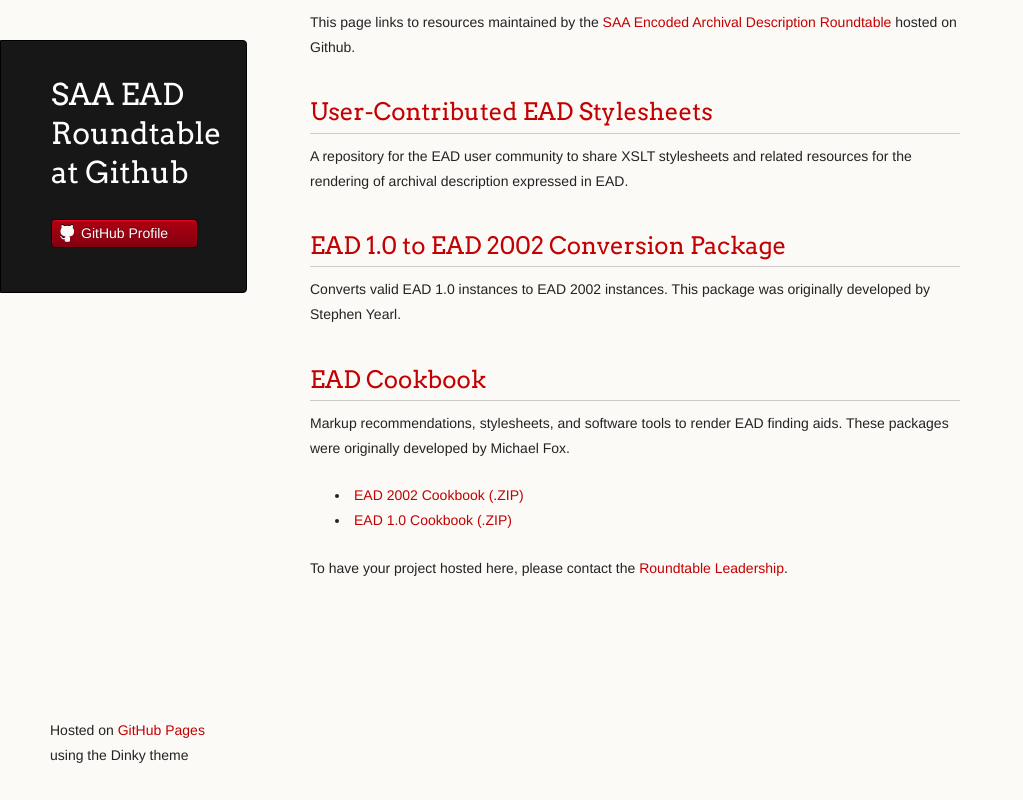
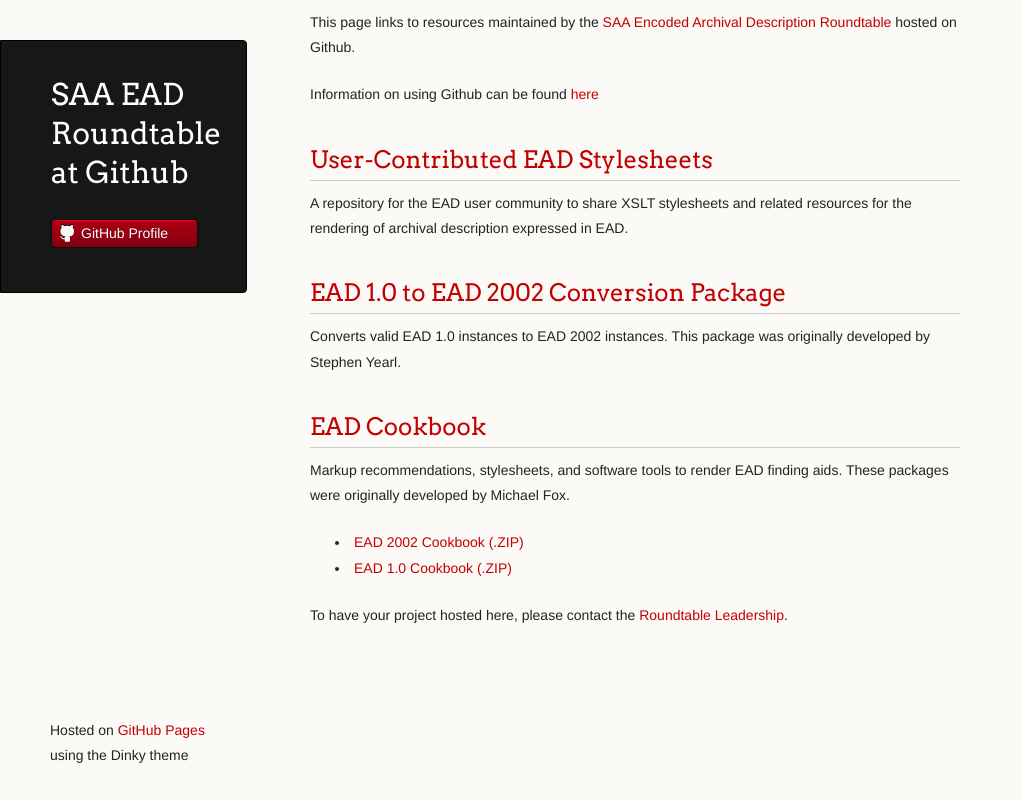
Before and after one commit to saa-ead-roundtable/saa-ead-roundtable.github.com, a plain HTML site: page index.html in a window 1280 px wide. Shown: the whole page, without its empty margins (0-1023 px from the left). Drawn offline with Linux system fonts and the light colour scheme.

Commit message:
Adding github help link

```diff
--- a/index.html
+++ b/index.html
@@ -29,6 +29,8 @@
       <section>
         <p>This page links to resources maintained by the <a href="http://www2.archivists.org/groups/encoded-archival-description-ead-roundtable/">SAA Encoded Archival Description Roundtable</a> hosted on Github.</p>
 
+        <p>Information on using Github can be found <a href="http://help.github.com/">here</a></p>
+
 <h2><a href="http://saa-ead-roundtable.github.com/ead-stylesheets">User-Contributed EAD Stylesheets</a></h2>
 
 <p>A repository for the EAD user community to share XSLT stylesheets and related resources for the rendering of archival description expressed in EAD.</p>
```
